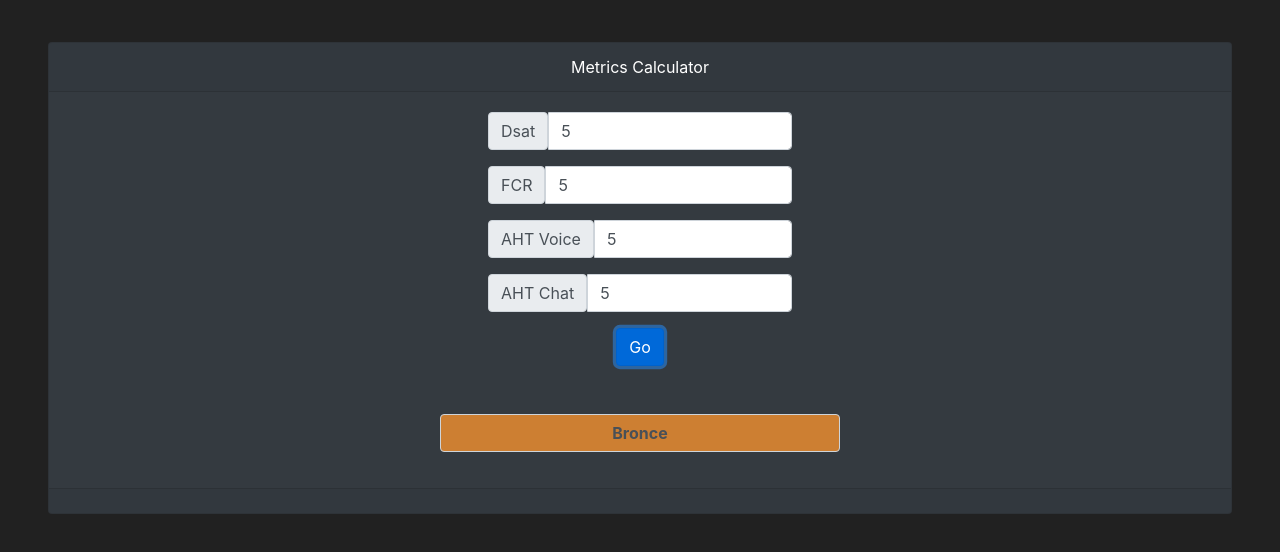
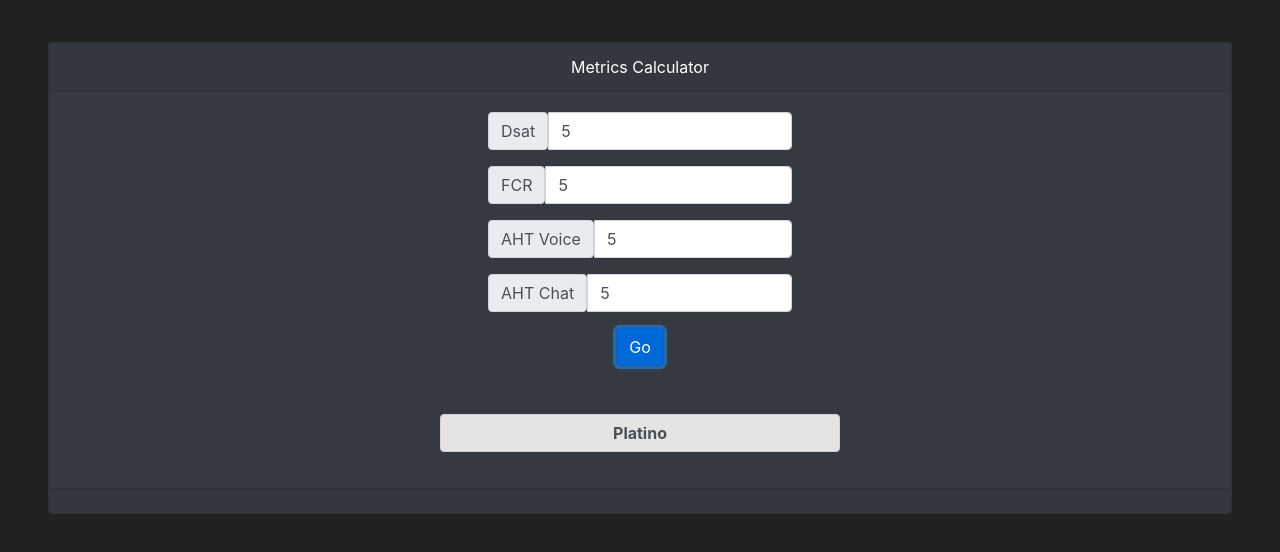
Before and after one commit to JoxueTe/AppRem.github.io, a website: page metrics.html in a window 1280 px wide. Both pictures are taken after typing "5", "5", "5", "5" into the empty fields and a click on the button "Go". Shown: the part 62-614 px from the top of the page. Drawn offline with nearby package versions, Linux system fonts and the light colour scheme.

Commit message:
adding metric view functionality

```diff
--- a/metrics.html
+++ b/metrics.html
@@ -98,30 +98,37 @@
       }
    </style>
 
-  <script>
+   <script>
     function update(){
-        var dsat = document.getElementById("dsat").value;
-        var fcr = document.getElementById("fcr").value;
-        var voice = document.getElementById("voice").value;
-        var chat = document.getElementById("chat").value;
+        var dsat_value = document.getElementById("dsat").value;
+        var fcrV = document.getElementById("fcr").value;
+        var voiceV = document.getElementById("voice").value;
+        var chatV = document.getElementById("chat").value;
         var result = document.getElementById("result");
 
-        let total = dsat;
+        let dsat = (22 /parseInt(dsat_value) * 100) * 45 / 100;
+        let fcr = (parseInt(fcrV) / 72 * 100) * 25 / 100;
+        let voice = (700 / parseInt(voiceV) * 100) * 15 / 100;
+        let chat = (850 / parseInt(chatV) * 100) * 15 / 100;
+
+        let total = dsat + fcr + voice + chat;
 
         result.style.display = "inline-block";
         if (total < 100){
-            result.innerHTML = "Bronce"
+            result.innerHTML = "Bronce";
             result.style.background = "#cd7f32 ";
-        } else if (total < 105){
-            result.innerHTML = "Plata"
+        } else if (total < 110){
+            result.innerHTML = "Plata";
             result.style.background = "#BEBEBE";
-        } else if (total < 110){
-            result.innerHTML = "Gold"
+        } else if (total < 120){
+            result.innerHTML = "Gold";
             result.style.background = "#DAA520";
         } else{
-            result.innerHTML = "Platino"
+            result.innerHTML = "Platino";
             result.style.background = "#E5E4E2 ";
         }
+
+        console.log(total + " " + dsat + " " + fcr + " " + voice + " " + chat);
     }
   </script>
 
```
